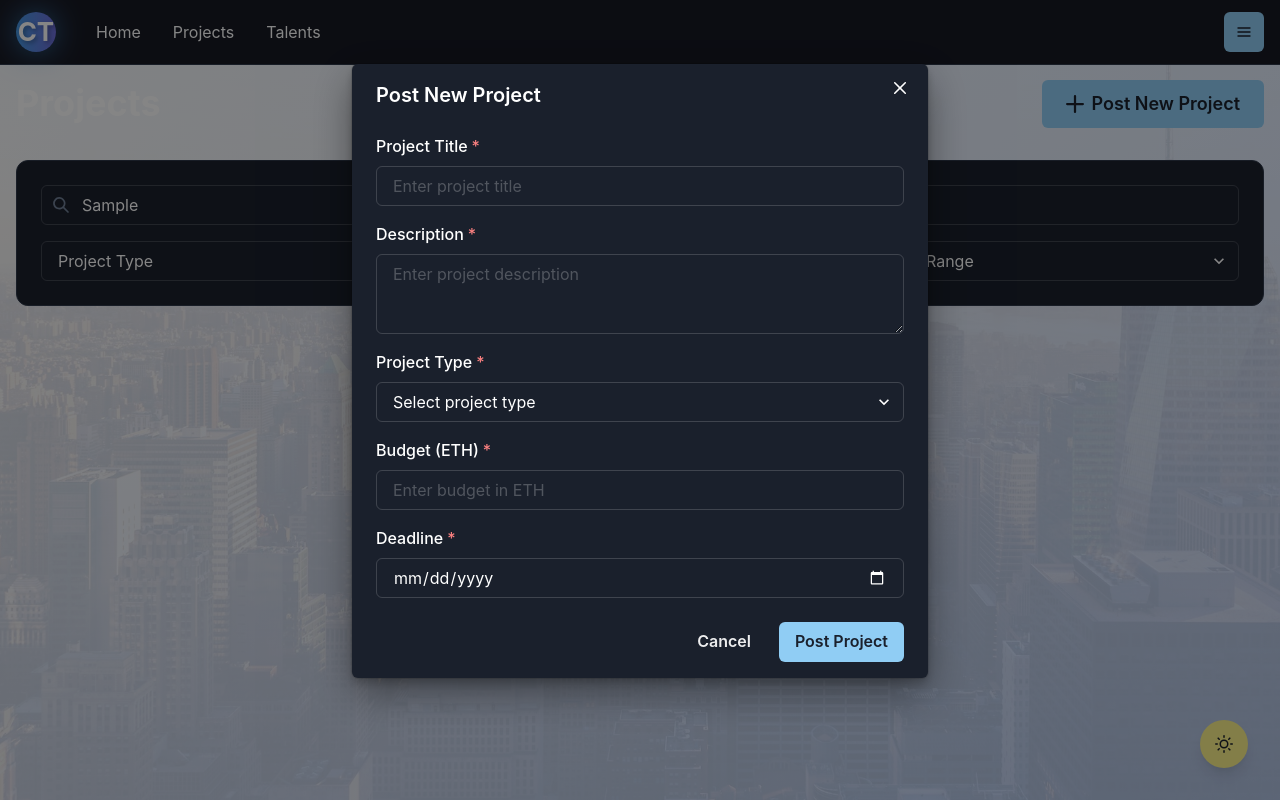
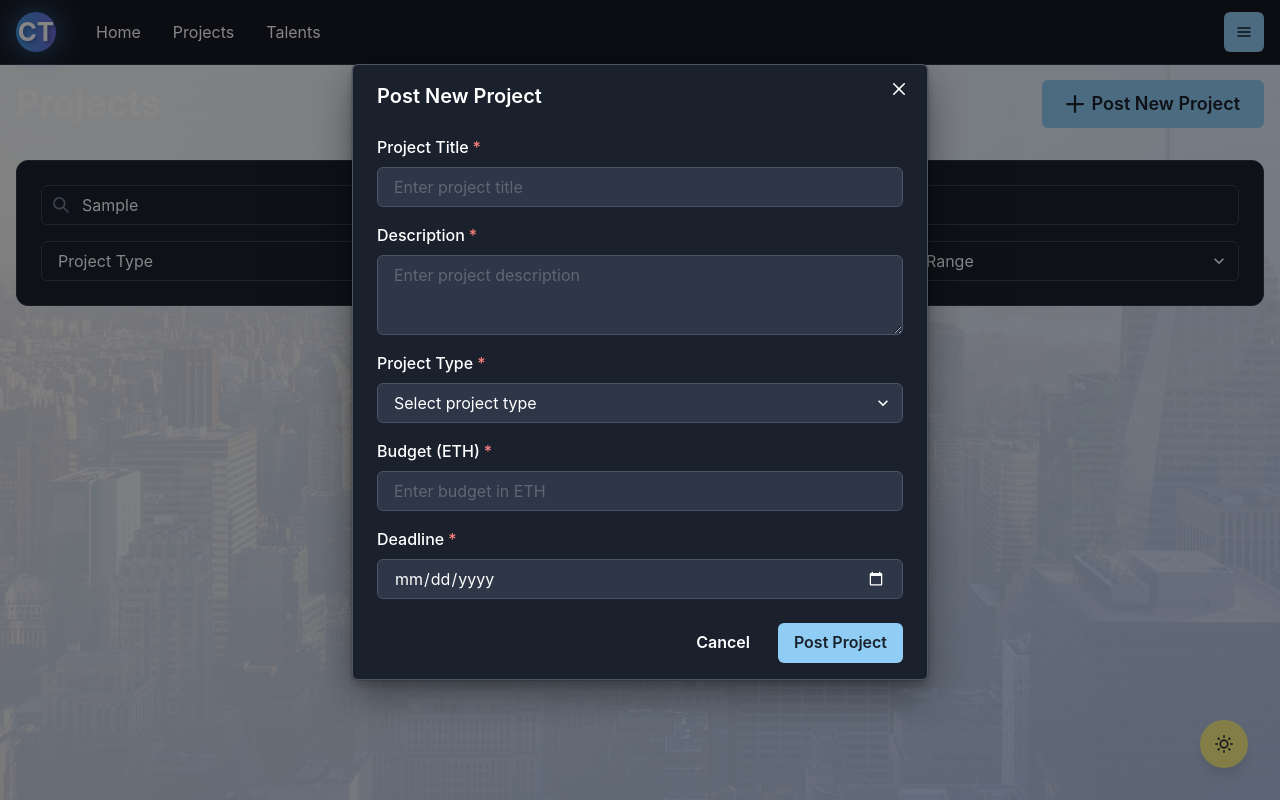
Before and after one commit to littlesweetitmysm/construction-talent-web3, a Next.js app: page /projects in a window 1280 px wide. Both pictures are taken after typing "Sample" into the empty fields and a click on the button "Post New Project". Built offline with nearby package versions, Linux system fonts and the light colour scheme.

Commit message:
Fix: Darker night mode gradient and proper dark theme for post project modal

```diff
--- a/src/pages/_app.js
+++ b/src/pages/_app.js
@@ -40,7 +40,7 @@ function MyApp({ Component, pageProps }) {
           bottom: 0,
           bgGradient: useColorModeValue(
             'linear(to-br, rgba(255, 255, 255, 0.85), rgba(200, 220, 255, 0.85))',
-            'linear(to-br, rgba(0, 0, 0, 0.95), rgba(10, 10, 30, 0.98))'
+            'linear(to-br, rgba(0, 0, 0, 0.98), rgba(10, 10, 30, 0.99))'
           ),
           zIndex: -1,
         }}
--- a/src/pages/projects.js
+++ b/src/pages/projects.js
@@ -61,6 +61,9 @@ const Projects = () => {
   const textColor = useColorModeValue('gray.800', 'white');
   const borderColor = useColorModeValue('gray.200', 'gray.700');
   const modalBg = useColorModeValue('white', 'gray.800');
+  const modalBorderColor = useColorModeValue('gray.200', 'gray.600');
+  const inputBg = useColorModeValue('white', 'gray.700');
+  const inputBorderColor = useColorModeValue('gray.200', 'gray.600');
 
   const router = useRouter();
 
@@ -291,9 +294,9 @@ const Projects = () => {
       {/* Post Project Modal */}
       <Modal isOpen={isOpen} onClose={onClose} size="xl">
         <ModalOverlay />
-        <ModalContent bg={modalBg}>
+        <ModalContent bg={modalBg} borderWidth="1px" borderColor={modalBorderColor}>
           <ModalHeader color={textColor}>Post New Project</ModalHeader>
-          <ModalCloseButton />
+          <ModalCloseButton color={textColor} />
           <ModalBody>
             <VStack spacing={4}>
               <FormControl isRequired>
@@ -303,6 +306,10 @@ const Projects = () => {
                   value={newProject.title}
                   onChange={handleNewProjectChange}
                   placeholder="Enter project title"
+                  bg={inputBg}
+                  borderColor={inputBorderColor}
+                  _hover={{ borderColor: 'blue.400' }}
+                  _focus={{ borderColor: 'blue.400', boxShadow: '0 0 0 1px var(--chakra-colors-blue-400)' }}
                 />
               </FormControl>
 
@@ -313,6 +320,10 @@ const Projects = () => {
                   value={newProject.description}
                   onChange={handleNewProjectChange}
                   placeholder="Enter project description"
+                  bg={inputBg}
+                  borderColor={inputBorderColor}
+                  _hover={{ borderColor: 'blue.400' }}
+                  _focus={{ borderColor: 'blue.400', boxShadow: '0 0 0 1px var(--chakra-colors-blue-400)' }}
                 />
               </FormControl>
 
@@ -323,6 +334,10 @@ const Projects = () => {
                   value={newProject.type}
                   onChange={handleNewProjectChange}
                   placeholder="Select project type"
+                  bg={inputBg}
+                  borderColor={inputBorderColor}
+                  _hover={{ borderColor: 'blue.400' }}
+                  _focus={{ borderColor: 'blue.400', boxShadow: '0 0 0 1px var(--chakra-colors-blue-400)' }}
                 >
                   <option value="residential">Residential</option>
                   <option value="commercial">Commercial</option>
@@ -339,6 +354,10 @@ const Projects = () => {
                     value={newProject.budget}
                     onChange={handleNewProjectChange}
                     placeholder="Enter budget in ETH"
+                    bg={inputBg}
+                    borderColor={inputBorderColor}
+                    _hover={{ borderColor: 'blue.400' }}
+                    _focus={{ borderColor: 'blue.400', boxShadow: '0 0 0 1px var(--chakra-colors-blue-400)' }}
                   />
                 </NumberInput>
               </FormControl>
@@ -350,13 +369,17 @@ const Projects = () => {
                   type="date"
                   value={newProject.deadline}
                   onChange={handleNewProjectChange}
+                  bg={inputBg}
+                  borderColor={inputBorderColor}
+                  _hover={{ borderColor: 'blue.400' }}
+                  _focus={{ borderColor: 'blue.400', boxShadow: '0 0 0 1px var(--chakra-colors-blue-400)' }}
                 />
               </FormControl>
             </VStack>
           </ModalBody>
 
           <ModalFooter>
-            <Button variant="ghost" mr={3} onClick={onClose}>
+            <Button variant="ghost" mr={3} onClick={onClose} color={textColor}>
               Cancel
             </Button>
             <Button colorScheme="blue" onClick={handleSubmitProject}>
```
